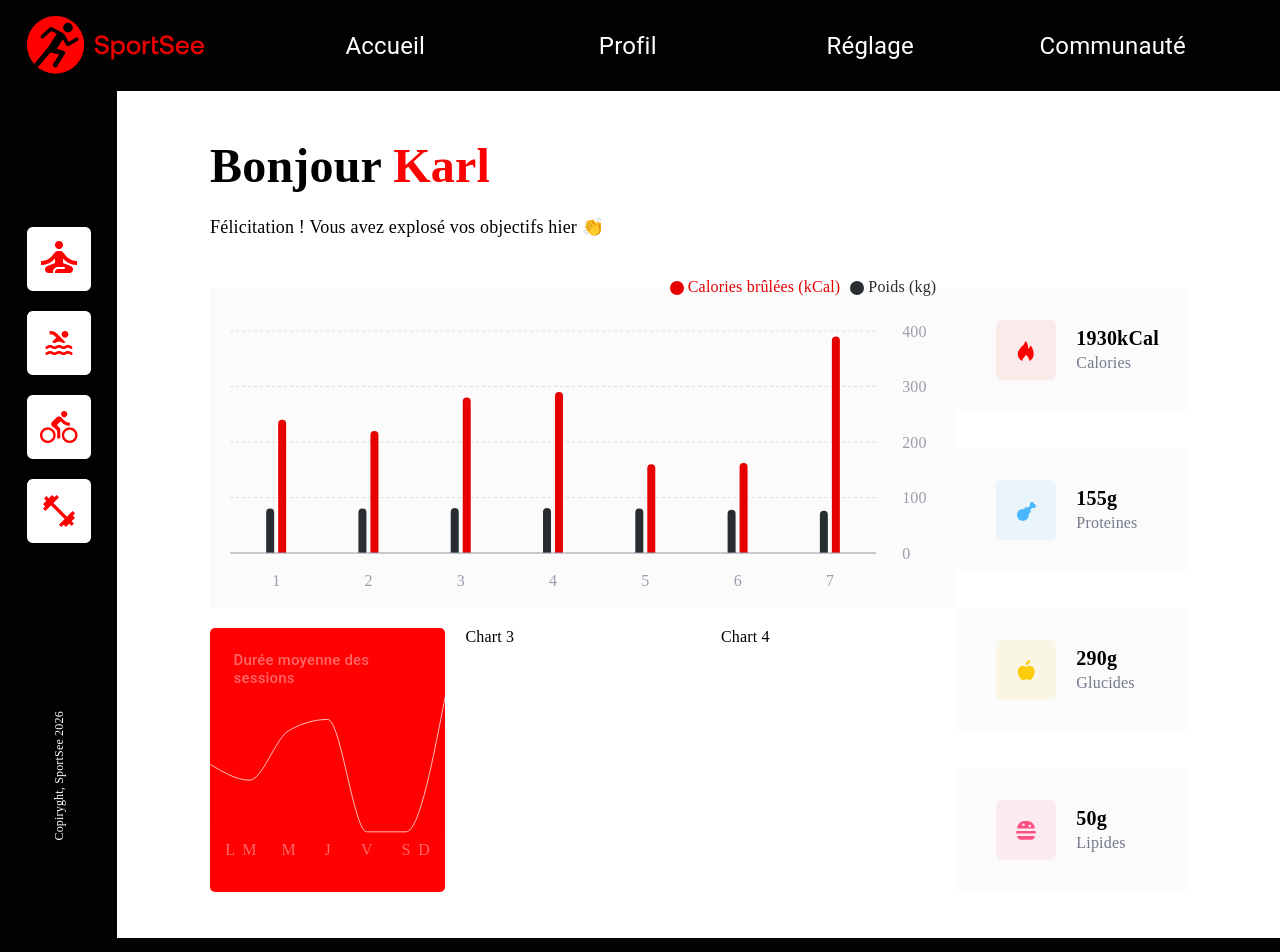
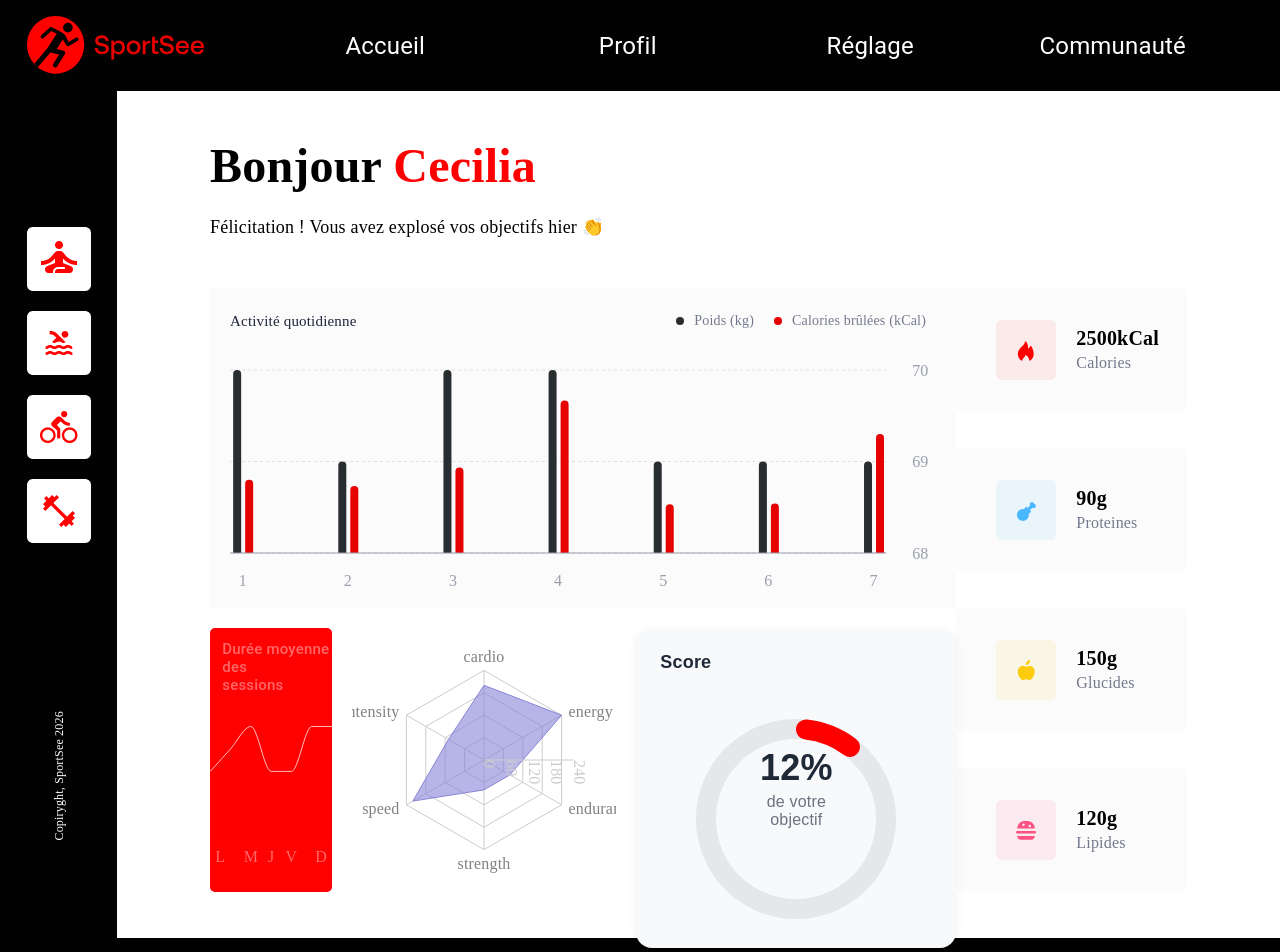
Before and after one commit to gandrica/OC-P12-SportSee, a React (Vite) app: page / in a window 1280 px wide. Shown: the top 952 px of the page. Built offline with nearby package versions, Linux system fonts and the light colour scheme; some icons are missing.

Commit message:
MAJ Logique et mise en forme ActivityChart, KindChart et PerformanceChart - 1

```diff
--- a/src/components/charts/ActivityChart.jsx
+++ b/src/components/charts/ActivityChart.jsx
@@ -12,10 +12,10 @@ import { RechartsDevtools } from "@recharts/devtools";
 import CustomCursor from "./CustomCursorActivityChart";
 
 import styles from "./ActivityChart.module.scss";
+import CustomLegendAverageChart from "./CustomLegendActivityChart";
 
 function ActivityChart({ userActivityData }) {
-  console.log(userActivityData);
-  const setTickFormatterAcChart = (value) => {
+  const setXTickFormatterAcChart = (value) => {
     let index = 0;
     userActivityData.map((data, i) => {
       if (data["day"] === value) {
@@ -25,16 +25,32 @@ function ActivityChart({ userActivityData }) {
     });
     return index + 1;
   };
+
+  const calcTicksPoids = () => {
+    const arrayPoids = userActivityData.map((data) => data.kilogram);
+    const minPoids = Math.min(...arrayPoids);
+    const maxPoids = Math.max(...arrayPoids);
+
+    let calcMin = minPoids - 1;
+    let calcMax = maxPoids + 1;
+
+    if ((calcMax - calcMin) % 2 !== 0) {
+      calcMax += 1;
+    }
+
+    const calcMid = calcMin + (calcMax - calcMin) / 2;
+
+    const ticksPoids = [calcMin, calcMid, calcMax];
+    return ticksPoids;
+  };
+
+  const ticksPoids = calcTicksPoids();
+  const { calcMin, calcMax } = ticksPoids;
+
   return (
     <div className={styles.barChart}>
       <BarChart
-        style={{
-          width: "100%",
-          height: "100%",
-          padding: "20px",
-          aspectRatio: 1.618,
-          backgroundColor: "#FBFBFB",
-        }}
+        className={styles.barChartContainer}
         responsive
         data={userActivityData}
         margin={{
@@ -49,22 +65,34 @@ function ActivityChart({ userActivityData }) {
           strokeDasharray="3 3"
           vertical={false}
           stroke="#DEDEDE"
+          yAxisId="axePoids"
         />
         <XAxis
           dataKey="day"
           stroke="#9B9EAC"
           tickLine={false}
-          tickFormatter={setTickFormatterAcChart}
+          tickFormatter={setXTickFormatterAcChart}
           tickMargin={16}
+          padding={{ left: -40, right: -40 }}
         />
         <YAxis
+          yAxisId="axePoids"
           dataKey="kilogram"
           tickLine={false}
           axisLine={false}
           stroke="#9B9EAC"
           orientation="right"
           tickMargin={20}
+          tickCount={3}
+          type="number"
+          allowDecimals={false}
+          allowDataOverflow={true}
+          domain={[
+            (dataMin) => Math.round(dataMin - 1),
+            (dataMax) => Math.round(dataMax),
+          ]}
         />
+        <YAxis yAxisId="axeCalories" hide={true} />
         <Tooltip
           cursor={<CustomCursor />}
           content={({ active, payload }) => {
@@ -93,33 +121,20 @@ function ActivityChart({ userActivityData }) {
             );
           }}
         />
-        <Legend
-          verticalAlign="top"
-          align="right"
-          iconType="circle"
-          wrapperStyle={{
-            top: "-10px",
-            right: "10px",
-          }}
-          formatter={(value) => {
-            if (value === "calories") {
-              return "Calories brûlées (kCal)";
-            } else if (value === "kilogram") {
-              return "Poids (kg)";
-            }
-          }}
-        />
+        <Legend verticalAlign="top" content={CustomLegendAverageChart} />
         <Bar
+          yAxisId="axePoids"
           dataKey="kilogram"
-          stackId={1}
+          // stackId={1}
           fill="#282d30"
           radius={[10, 10, 0, 0]}
         />
         <Bar
+          yAxisId="axeCalories"
           dataKey="calories"
           fill="#e60000"
           radius={[10, 10, 0, 0]}
-          stackId={2}
+          // stackId={2}
         />
         <RechartsDevtools />
       </BarChart>
--- a/src/components/charts/ActivityChart.module.scss
+++ b/src/components/charts/ActivityChart.module.scss
@@ -2,4 +2,12 @@
   grid-area: activityChart;
   width: 100%;
   height: 100%;
+
+  .barChartContainer {
+    width: 100%;
+    height: 100%;
+    padding: 40px 10px 20px 20px;
+    aspect-ratio: 1.618;
+    background-color: #fbfbfb;
+  }
 }
--- a/src/components/charts/ChartsArea.jsx
+++ b/src/components/charts/ChartsArea.jsx
@@ -1,6 +1,6 @@
 import ActivityChart from "./ActivityChart";
 import AverageChart from "./AverageChart";
-import IntensityChart from "./IntensityChart";
+import KindChart from "./KindChart";
 import PerformanceChart from "./PerformanceChart";
 
 import styles from "./ChartsArea.module.scss";
@@ -11,14 +11,15 @@ function ChartsArea({
   userAverageSessionsData,
   userPerformanceData,
 }) {
-  console.log(userActivityData);
-  console.log(userAverageSessionsData);
+  // console.log(userActivityData);
+  // console.log(userAverageSessionsData);
+  // console.log(userPerformanceData);
   return (
     <div className={styles.userCharts}>
       <ActivityChart userActivityData={userActivityData} />
       <AverageChart userAverageSessionsData={userAverageSessionsData} />
-      <IntensityChart />
-      <PerformanceChart />
+      <KindChart userPerformanceData={userPerformanceData} />
+      <PerformanceChart userMainData={userMainData} />
     </div>
   );
 }
--- /dev/null
+++ b/src/components/charts/CustomLegendActivityChart.jsx
@@ -0,0 +1,55 @@
+function CustomLegendAverageChart() {
+  return (
+    <div
+      style={{
+        display: "flex",
+        justifyContent: "space-between",
+        gap: "30px",
+        paddingTop: "20px",
+      }}
+    >
+      <div
+        style={{
+          color: "#20253a",
+          fontSize: "15px",
+          marginLeft: "20px",
+          fontWeight: 500,
+        }}
+      >
+        Activité quotidienne
+      </div>
+      <div style={{ display: "flex", alignItems: "center", gap: "20px" }}>
+        <div style={{ display: "flex", alignItems: "center", gap: "10px" }}>
+          <div
+            style={{
+              width: "8px",
+              height: "8px",
+              backgroundColor: "#282d30",
+              borderRadius: "50%",
+            }}
+          ></div>
+          <span style={{ color: "#74798C", fontSize: "14px", fontWeight: 500 }}>
+            Poids (kg)
+          </span>
+        </div>
+
+        {/* ÉLÉMENT 2 : Et les Calories en deuxième (ou inverser les deux blocs !) */}
+        <div style={{ display: "flex", alignItems: "center", gap: "10px" }}>
+          <div
+            style={{
+              width: "8px",
+              height: "8px",
+              backgroundColor: "#e60000",
+              borderRadius: "50%",
+            }}
+          ></div>
+          <span style={{ color: "#74798C", fontSize: "14px", fontWeight: 500 }}>
+            Calories brûlées (kCal)
+          </span>
+        </div>
+      </div>
+    </div>
+  );
+}
+
+export default CustomLegendAverageChart;
--- a/src/components/charts/CustomTickAverageChart.jsx
+++ b/src/components/charts/CustomTickAverageChart.jsx
@@ -7,8 +7,8 @@ function CustomTick({ x, y, payload }) {
 
   // La magie est ici : on décale l'axe X pour le premier et le dernier point
   let xOffset = 0;
-  if (dayValue === 1) xOffset = +15; // On pousse le "L" vers la droite
-  if (dayValue === 7) xOffset = -15; // On pousse le "D" vers la gauche
+  if (dayValue === 1) xOffset = +5; // On pousse le "L" vers la droite
+  if (dayValue === 7) xOffset = -5; // On pousse le "D" vers la gauche
 
   return (
     <text
--- a/src/components/charts/IntensityChart.jsx
+++ /dev/null
@@ -1,7 +0,0 @@
-import styles from "./IntensityChart.module.scss";
-
-function IntensityChart() {
-  return <div className={styles.intensityChart}>Chart 3</div>;
-}
-
-export default IntensityChart;
--- /dev/null
+++ b/src/components/charts/KindChart.jsx
@@ -0,0 +1,52 @@
+import {
+  Radar,
+  RadarChart,
+  PolarGrid,
+  PolarAngleAxis,
+  PolarRadiusAxis,
+} from "recharts";
+import { RechartsDevtools } from "@recharts/devtools";
+
+import styles from "./KindChart.module.scss";
+
+function KindChart({ userPerformanceData }) {
+  const data = userPerformanceData[0]?.data.map((item) => {
+    return { value: item.value, kind: userPerformanceData[0]?.kind[item.kind] };
+  });
+  return (
+    <div className={styles.intensityChart}>
+      <RadarChart
+        style={{
+          width: "100%",
+          height: "100%",
+          maxWidth: "500px",
+          maxHeight: "80vh",
+          aspectRatio: 1,
+        }}
+        responsive
+        outerRadius="80%"
+        data={data}
+        margin={{
+          top: 20,
+          left: 20,
+          right: 20,
+          bottom: 20,
+        }}
+      >
+        <PolarGrid />
+        <PolarAngleAxis dataKey="kind" />
+        <PolarRadiusAxis />
+        <Radar
+          name="Mike"
+          dataKey="value"
+          stroke="#8884d8"
+          fill="#8884d8"
+          fillOpacity={0.6}
+        />
+        <RechartsDevtools />
+      </RadarChart>
+    </div>
+  );
+}
+
+export default KindChart;
--- a/src/components/charts/PerformanceChart.jsx
+++ b/src/components/charts/PerformanceChart.jsx
@@ -1,7 +1,117 @@
-import styles from "./PerformanceChart.module.scss";
+import React from "react";
+import { PieChart, Pie, Cell, ResponsiveContainer } from "recharts";
 
-function PerformanceChart() {
-  return <div className={styles.performanceChart}>Chart 4</div>;
-}
+const PerformanceChart = () => {
+  // 1. Mock des données
+  const scoreValue = 12;
+  const maxValue = 100;
+
+  const progressData = [
+    { name: "Progression", value: scoreValue },
+    { name: "Reste", value: maxValue - scoreValue },
+  ];
+
+  const backgroundData = [{ name: "Fond", value: maxValue }];
+
+  // 2. Configuration pour un cercle COMPLET commençant en haut (à 12h)
+  // Dans Recharts : 90° = Haut, et on descend jusqu'à -270° pour faire un tour complet (360°) dans le sens horaire
+  const startAngle = 90;
+  const endAngle = -270;
+
+  return (
+    <div
+      style={{
+        width: "320px",
+        height: "320px",
+        backgroundColor: "#f8f9fa", // Fond de la carte
+        borderRadius: "16px",
+        padding: "24px",
+        position: "relative",
+        fontFamily: "sans-serif",
+        boxShadow: "0 2px 10px rgba(0,0,0,0.05)",
+      }}
+    >
+      {/* Titre */}
+      <h3
+        style={{
+          margin: 0,
+          color: "#1f2937",
+          fontSize: "18px",
+          fontWeight: "bold",
+        }}
+      >
+        Score
+      </h3>
+
+      <div style={{ width: "100%", height: "100%", marginTop: "10px" }}>
+        <ResponsiveContainer width="100%" height="100%">
+          <PieChart>
+            {/* A. La piste grise complète en arrière-plan */}
+            <Pie
+              data={backgroundData}
+              cx="50%"
+              cy="50%" // Repositionné au centre vertical exact
+              innerRadius={80}
+              outerRadius={100}
+              startAngle={startAngle}
+              endAngle={endAngle}
+              dataKey="value"
+              stroke="none"
+              fill="#e5e7eb" // Couleur de la piste de fond (gris clair)
+              isAnimationActive={false}
+            />
+
+            {/* B. La jauge de progression rouge */}
+            <Pie
+              data={progressData}
+              cx="50%"
+              cy="50%" // Repositionné au centre vertical exact
+              innerRadius={80}
+              outerRadius={100}
+              startAngle={startAngle}
+              endAngle={endAngle}
+              dataKey="value"
+              stroke="none"
+              cornerRadius={10} // Conserve les bords arrondis
+            >
+              <Cell key="cell-progress" fill="#ff0000" /> {/* Rouge */}
+              <Cell key="cell-empty" fill="transparent" />{" "}
+              {/* Le reste du cercle reste transparent */}
+            </Pie>
+          </PieChart>
+        </ResponsiveContainer>
+      </div>
+
+      {/* 3. Le texte parfaitement centré au milieu du cercle */}
+      <div
+        style={{
+          position: "absolute",
+          top: "50%", // Centrage exact sur l'axe Y
+          left: "50%", // Centrage exact sur l'axe X
+          transform: "translate(-50%, -50%)",
+          textAlign: "center",
+          display: "flex",
+          flexDirection: "column",
+          alignItems: "center",
+        }}
+      >
+        <span
+          style={{
+            fontSize: "36px",
+            fontWeight: "bold",
+            color: "#1f2937",
+            lineHeight: "1.2",
+          }}
+        >
+          {scoreValue}%
+        </span>
+        <span style={{ fontSize: "16px", color: "#6b7280", marginTop: "4px" }}>
+          de votre
+        </span>
+        <span style={{ fontSize: "16px", color: "#6b7280" }}>objectif</span>
+      </div>
+    </div>
+  );
+};
 
 export default PerformanceChart;
--- a/src/routes/accueil/Accueil.jsx
+++ b/src/routes/accueil/Accueil.jsx
@@ -23,7 +23,7 @@ function Accueil() {
     //Back End Port
     // const portBack = 3000;
 
-    let id = 12;
+    let id = 18;
     const getUserApiData = async (port, id, endPoint = "/") => {
       const url = `http://localhost:${port}/user/`;
       if (port === 5173) {
@@ -83,7 +83,11 @@ function Accueil() {
   const { firstName } = userMainData?.userInfos || {};
   const userActivityData = userActivity?.sessions || [];
   const userAverageSessionsData = userAverageSessions?.sessions || [];
-  // console.log(userMainData);
+  const userPerformanceData = [
+    { kind: userPerformance?.kind || [], data: userPerformance?.data || [] },
+  ];
+  const userMainDataData = userMainData || [];
+  console.log(userMainDataData);
   // console.log(userActivityData);
   // console.log(userAverageSessionsData);
 
@@ -94,7 +98,7 @@ function Accueil() {
         userMainData={userMainData}
         userActivityData={userActivityData}
         userAverageSessionsData={userAverageSessionsData}
-        userPerformanceData={userPerformance}
+        userPerformanceData={userPerformanceData}
       />
     </main>
   );
```
Also changed, not shown: src/components/charts/CustomLegendActivityChart.module.scss (added), src/components/charts/KindChart.module.scss (renamed from src/components/charts/IntensityChart.module.scss).
